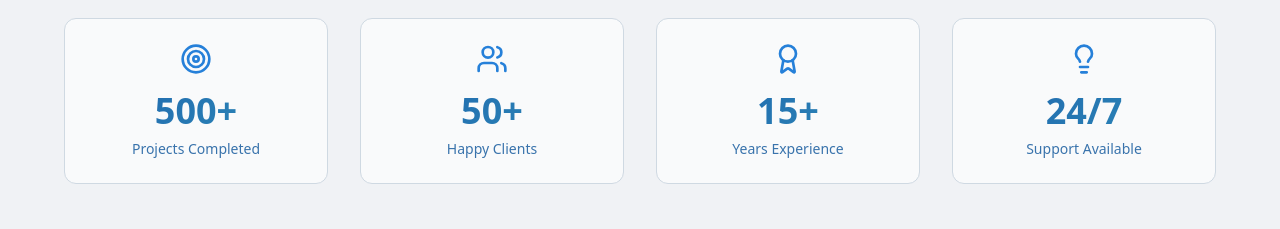
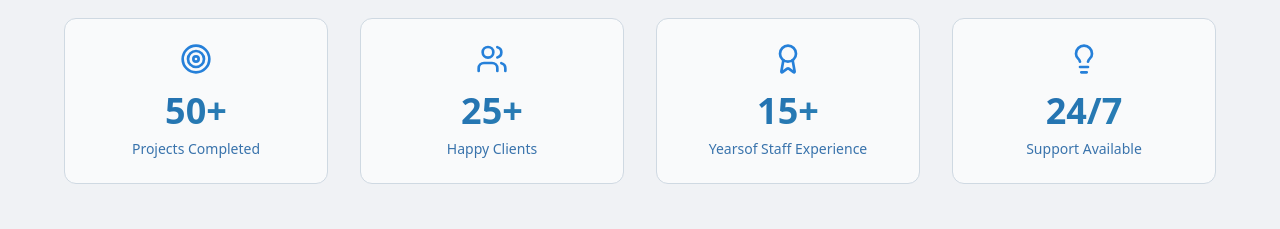
Before and after one commit to KSaiSreeLasya/AB, a React (Vite) app: page /about in a window 1280 px wide. Shown: the part 1140-1369 px from the top of the page. Built offline with nearby package versions, Linux system fonts and the light colour scheme; no server answers.

Commit message:
Update About.tsx

```diff
--- a/client/pages/About.tsx
+++ b/client/pages/About.tsx
@@ -251,18 +251,18 @@ export default function About() {
 
   const achievements = [
     {
-      number: "500+",
+      number: "50+",
       label: "Projects Completed",
       icon: <Target className="w-8 h-8" />,
     },
     {
-      number: "50+",
+      number: "25+",
       label: "Happy Clients",
       icon: <Users className="w-8 h-8" />,
     },
     {
       number: "15+",
-      label: "Years Experience",
+      label: "Yearsof Staff Experience",
       icon: <Award className="w-8 h-8" />,
     },
     {
```
